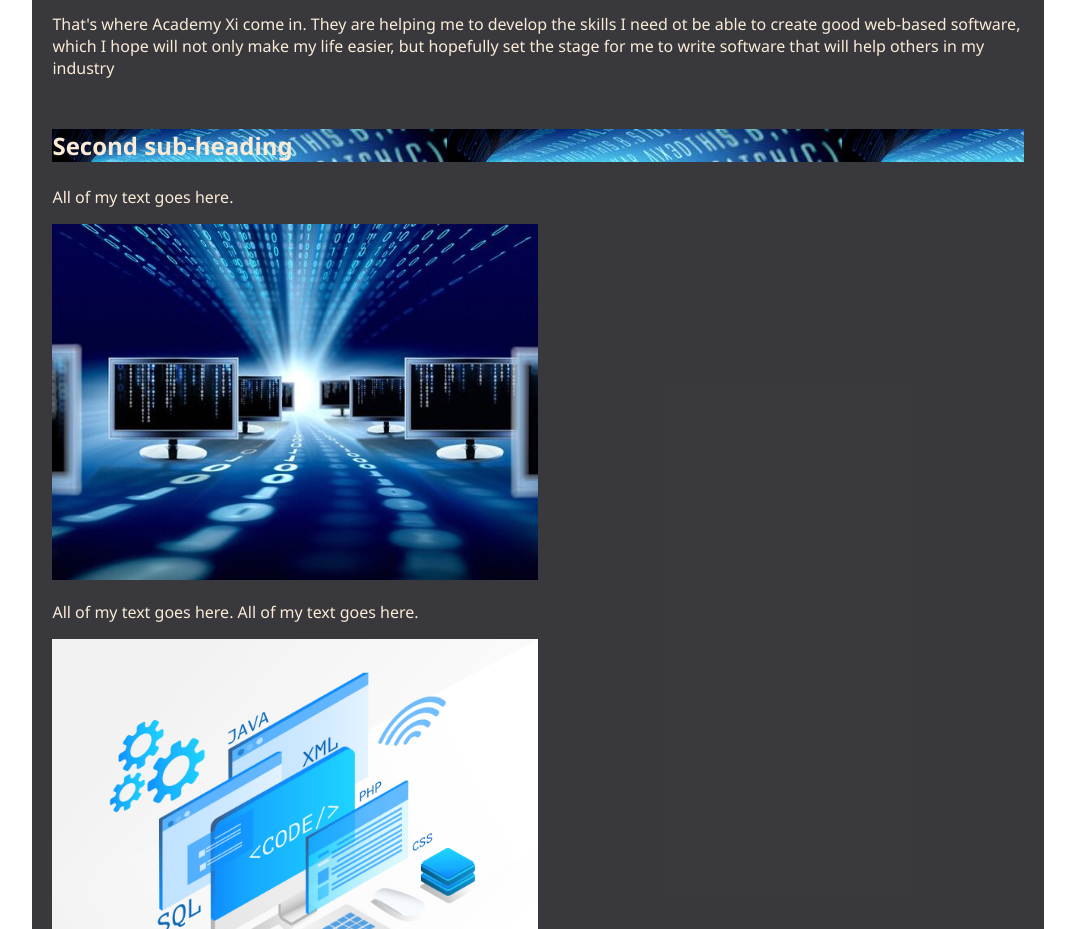
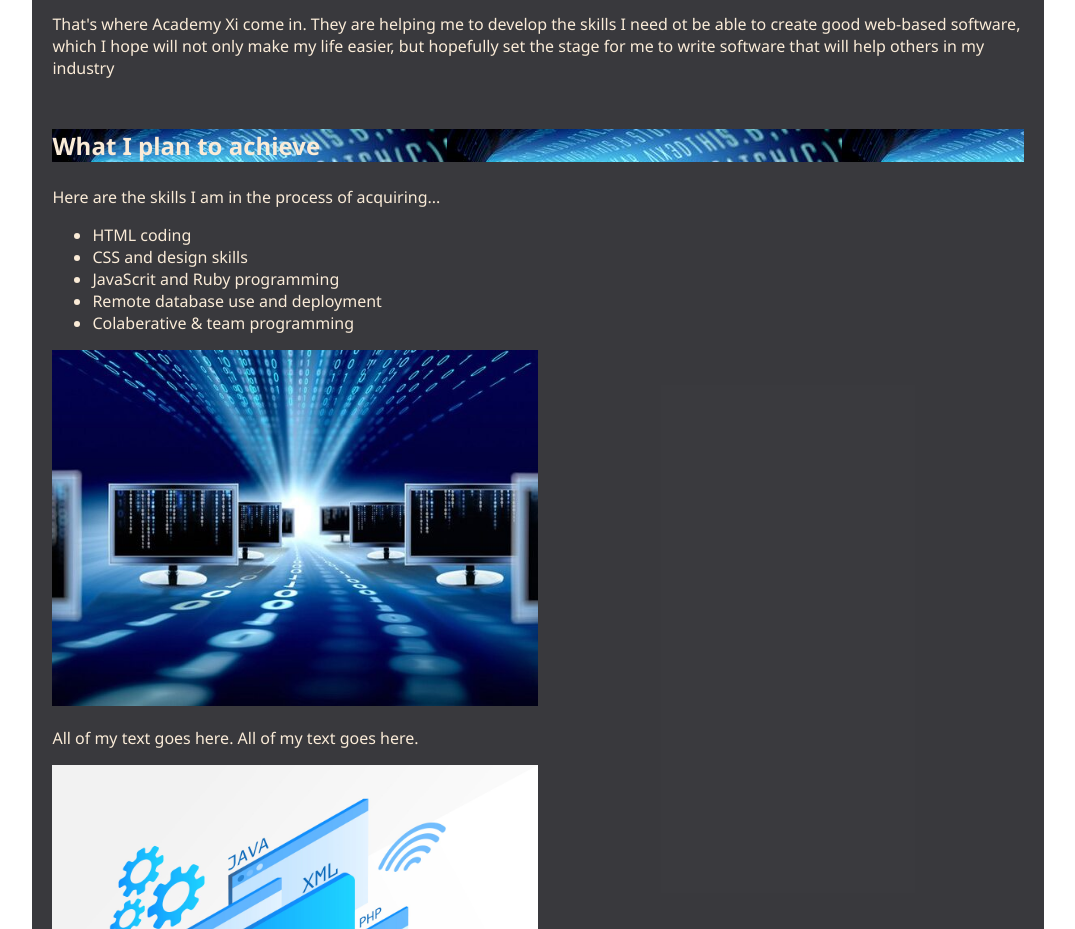
Before and after one commit to block-doc-au/Phase0-Website-repo, a plain HTML site: page index.html in a window 1280 px wide. Shown: the part 886-1815 px from the top of the page, without its empty margins (102-1177 px from the left). Drawn offline with Linux system fonts and the light colour scheme.

Commit message:
NC Further text and image additions

```diff
--- a/index.html
+++ b/index.html
@@ -16,14 +16,21 @@
             </header><!-- HEADER -->
 
             <div id="content">
-             <img src="./images/NC-2.JPG" alt="Neil at his 'day job'" >
+             <img src="./images/NC-2.JPG" alt="Neil at his 'day job'" width="200px">
              <h3>So.... a little bit about me</h3>
              <p>I'd like to quickly introduce myself.  I am a budding software developer, and at the same time a practicing neurosurgeon in Queensland.</p>
              <p>The obvious question is why would be training as a software enginerr when I already have a busy day job (and sometimes a night job too)?? Well... I have the need for specific software products that I can't access off the shelf.  So, as is my nature, I though I'd just do it myself.</p>
              <p>That's where <a href="http://academyxi.com">Academy Xi</a> come in.  They are helping me to develop the skills I need ot be able to create good web-based software, which I hope will not only make my life easier, but hopefully set the stage for me to write software that will help others in my industry</p>
              <br>
-             <h3>Second sub-heading</h3>
-             <p>All of my text goes here.</p>
+             <h3>What I plan to achieve</h3>
+             <p>Here are the skills I am in the process of acquiring...</p>
+             <ul>
+              <li>HTML coding</li>
+              <li>CSS and design skills</li>
+              <li>JavaScrit and Ruby programming</li>
+              <li>Remote database use and deployment</li>
+              <li>Colaberative & team programming</li>
+             </ul>
              <img src="./images/monitors.jpg" alt="My vision (get it?!)">
               <p>All of my text goes here. All of my text goes here.</p>
               <img src="./images/languages.jpeg" alt="The many varied programming languages">
--- a/style.css
+++ b/style.css
@@ -74,6 +74,11 @@ html, body {
     color: antiquewhite;
   }
 
+  ul {
+    font-size: 1em;
+    color: antiquewhite;
+  }
+
   a {
     color: antiquewhite;
     text-decoration: none;
```
